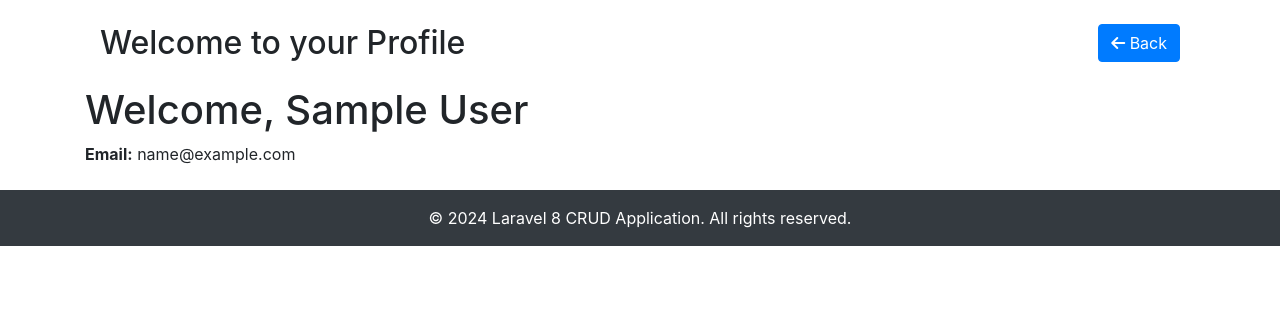
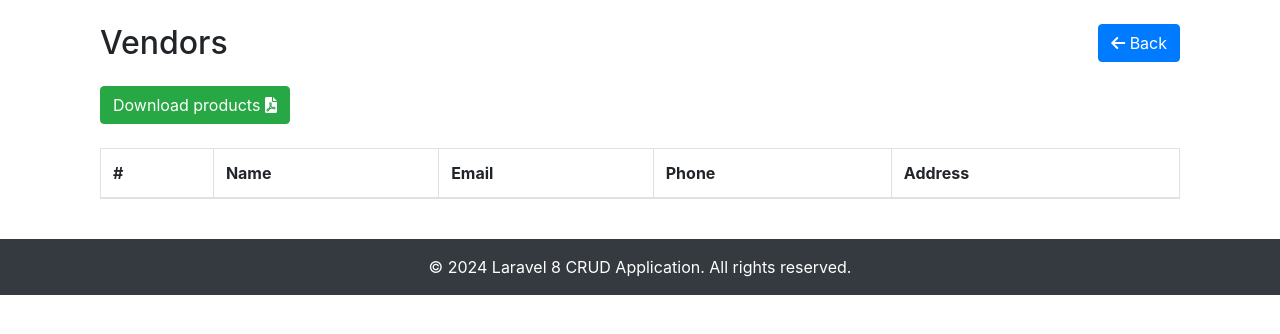
Before and after one commit to JRua89/laravel-crud-demo, a Laravel app: page /profile in a window 1280 px wide. Shown: the part 136-470 px from the top of the page. Run offline with Laravel 8, Linux system fonts and the light colour scheme; the visitor is signed in with stand-in values (Sample User, id 1); lists and menus that the app fills with data are empty; parts of the project's set-up code (start-up, migrations or seed data) failed here and were passed over.

Commit message:
add pics to datatable and mod pdf download

```diff
--- a/resources/views/products/index.blade.php
+++ b/resources/views/products/index.blade.php
@@ -23,6 +23,8 @@
             <th>ID</th>
             <th>Name</th>
             <th>Details</th>
+            <th>Image</th>
+            <th>Image</th>
             <th width="280px">Action</th>
         </tr>
         @foreach ($products as $product)
@@ -30,6 +32,7 @@
             <td>{{ $product->id }}</td>
             <td>{{ $product->name }}</td>
             <td> {{ \Illuminate\Support\Str::limit($product->detail, 150, '...') }}</td>
+            <td> <img src="{{ $product->image }}" alt="{{ $product->name }}" width="80" height="80"></td>
             <td>
                 <form action="{{ route('products.destroy',$product->id) }}" method="POST">
                     <a class="btn btn-info" href="{{ route('products.show',$product->id) }}">Show</a>
--- a/resources/views/profile.blade.php
+++ b/resources/views/profile.blade.php
@@ -6,21 +6,35 @@
 <head>
     <meta charset="UTF-8">
     <meta name="viewport" content="width=device-width, initial-scale=1.0">
-    <title>Profile</title>
+    <title>Vendors</title>
 </head>
 <body>
 <div class="container my-4">
-       <!-- Title and Back Button -->
-       <div class="d-flex justify-content-between align-items-center mb-4">
-        <h2 class="mb-0">Welcome to your Profile</h2>
+    <!-- Title and Back Button -->
+    <div class="d-flex justify-content-between align-items-center mb-4">
+        <h2 class="mb-0">Vendors</h2>
         <a class="btn btn-primary" href="{{ route('products.index') }}"><i class="fas fa-arrow-left"></i> Back</a>
+    </div>
+    <a class="btn btn-success mb-4" href="invoice-pdf"> Download products <i class="fa-solid fa-file-pdf"></i></a>
+    <!-- Vendors Table -->
+    <div class="table-responsive">
+        <table class="table table-bordered">
+            <thead>
+                <tr>
+                    <th>#</th>
+                    <th>Name</th>
+                    <th>Email</th>
+                    <th>Phone</th>
+                    <th>Address</th>
+                </tr>
+            </thead>
+            <tbody>
 
+            </tbody>
+        </table>
+    </div>
 
-    </div>
-    </div>
-    <h1>Welcome, {{ Auth::user()->name }}</h1>
-
-<p><strong>Email:</strong> {{ Auth::user()->email }}</strong></p>
+</div>
 </body>
 </html>
 @endsection
--- a/routes/web.php
+++ b/routes/web.php
@@ -1,5 +1,5 @@
 <?php
-
+use App\Http\Controllers\VendorController;
 use App\Http\Controllers\ProductController;
 use App\Http\Controllers\ProfileController;
 use App\Http\Controllers\InvoiceController;
@@ -39,3 +39,6 @@ Route::post('/logout', [App\Http\Controllers\Auth\LoginController::class, 'logou
 Route::middleware(['auth'])->get('/profile', [ProfileController::class, 'show'])->name('profile.show');
 
 Route::get('invoice-pdf', [InvoiceController::class, 'index']);
+
+
+Route::get('/vendors', [VendorController::class, 'index'])->name('vendors.index');
```
Also changed, not shown: app/Http/Controllers/ProductController.php (+23 -2 lines), app/Http/Controllers/VendorController.php (added, +18 -0 lines), app/Models/Vendor.php (added, +11 -0 lines), resources/views/products/edit.blade.php (+14 -1 lines), database/migrations/2024_12_21_185550_create_vendors_table.php (added), public/images/1734804871.png (added), public/images/1734806093.jpg (added), public/images/1734806147.png (added), public/images/1734806177.jpg (added), public/no-image.jpg (added).
